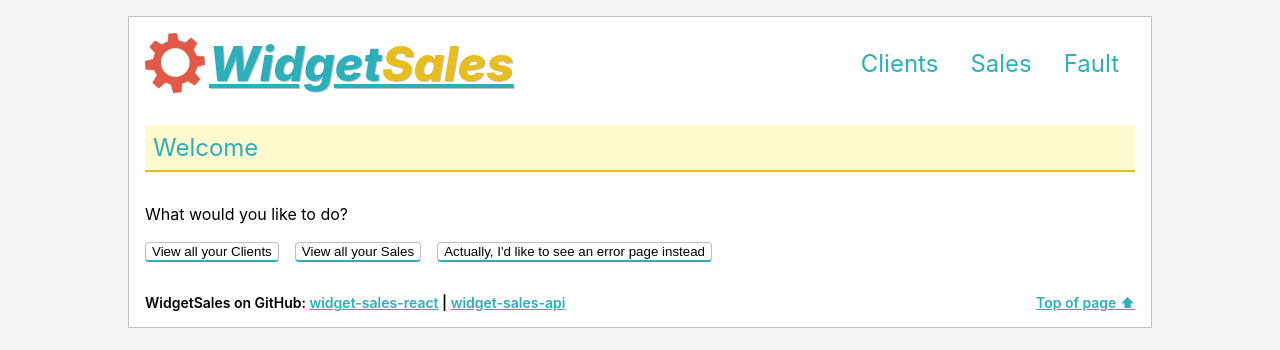
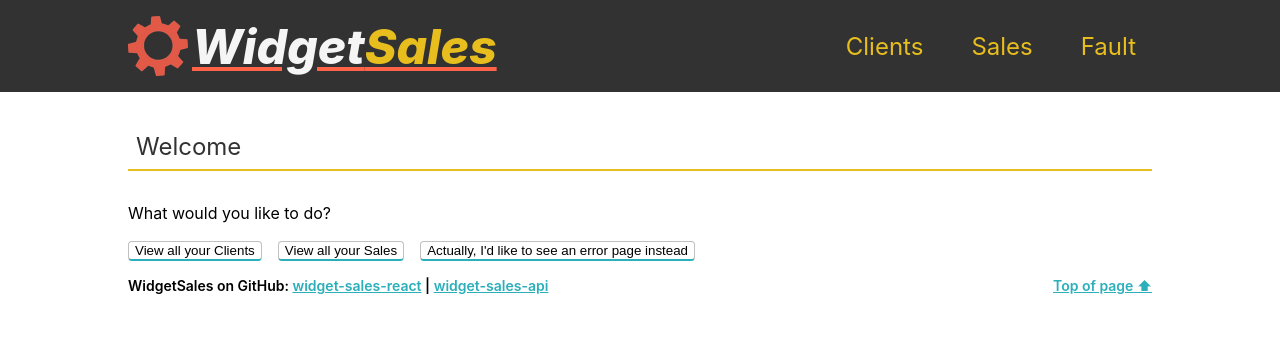
Before and after one commit to albertkawmi/widget-sales-react, a React (Create React App) app: page / in a window 1280 px wide. Shown: the top 350 px of the page. Built offline with nearby package versions, Linux system fonts and the light colour scheme.

Commit message:
Improve UI look and feel

```diff
--- a/src/App.css
+++ b/src/App.css
@@ -3,11 +3,9 @@
  */
 body {
   font-family: -apple-system, BlinkMacSystemFont, 'Segoe UI', Roboto, Oxygen, Ubuntu, Cantarell, 'Open Sans', 'Helvetica Neue', sans-serif;
-  background: whitesmoke;
-}
-
-a, a:active, a:visited {
-  color: #2bafba;
+  background: white;
+  padding: 0;
+  margin: 0;
 }
 
 h1, h2, h3, h4, h5, h6 {
@@ -32,19 +30,10 @@ main {
   margin: 1rem 0;
 }
 
-.page {
-  max-width: 1024px;
-  padding: 1rem;
-  margin: 1rem auto;
-  border: solid 1px silver;
-  background: white;
-}
-
 .page-heading {
   margin: 2rem 0;
   padding: 0.5rem;
-  color: #2bafba;
-  background: lemonchiffon;
+  color: rgb(50, 50, 50);
   border-bottom: solid 2px #e8be1e;
 }
 
@@ -77,7 +66,23 @@ tbody tr.selected {
 /*
  * Helper classes (more could be added if needed)
  */
+.wrap {
+  max-width: 1024px;
+  margin: 0 auto;
+}
+
+.ml {
+  margin-left: 1rem;
+}
 
 .mr {
   margin-right: 1rem;
 }
+
+.mt {
+  margin-top: 1rem;
+}
+
+.mb {
+  margin-bottom: 1rem;
+}
--- a/src/App.js
+++ b/src/App.js
@@ -37,7 +37,7 @@ const Page = () => (
 
     <ErrorMessage />
 
-    <main>
+    <main className="wrap">
       <Switch>
         <Route exact path="/" component={Home} />
         <Route path="/clients/:clientId?" component={Clients} />
--- a/src/components/Footer/Footer.component.js
+++ b/src/components/Footer/Footer.component.js
@@ -2,7 +2,7 @@ import React from 'react'
 import './Footer.css'
 
 const Footer = () => (
-  <footer>
+  <footer className="wrap mt mb">
     <h6 className="footer-text">
       WidgetSales on GitHub:&nbsp;
       <a className="footer-link" href="https://github.com/albertkawmi/widget-sales-react">widget-sales-react</a>
@@ -10,7 +10,7 @@ const Footer = () => (
       <a className="footer-link" href="https://github.com/albertkawmi/widget-sales-api">widget-sales-api</a>
     </h6>
     <h6>
-      <a className="top-of-page" href="#top">Top of page ⬆︎</a>
+      <a className="top-of-page footer-link" href="#top">Top of page ⬆︎</a>
     </h6>
   </footer>
 )
--- a/src/components/Footer/Footer.css
+++ b/src/components/Footer/Footer.css
@@ -3,3 +3,9 @@ footer {
   justify-content: space-between;
   margin-top: 2rem;
 }
+
+.footer-link,
+.footer-link:visited,
+.footer-link:active {
+  color: #2bafba;
+}
--- a/src/components/Header/Header.component.js
+++ b/src/components/Header/Header.component.js
@@ -5,15 +5,17 @@ import Nav from '../Nav'
 import './Header.css'
 
 const Header = () => (
-  <header>
+  <div className="header-bg">
+    <header className="wrap">
       <img className="logo" src={logo} alt="WidgetSales Logo"/>
-    <Link to="/">
+      <Link className="site-title-link" to="/">
         <h1 className="site-title">
           Widget<span className="site-title__highlight">Sales</span>
         </h1>
       </Link>
       <Nav />
     </header>
+  </div>
 )
 
 export default Header
--- a/src/components/Header/Header.css
+++ b/src/components/Header/Header.css
@@ -2,6 +2,11 @@ header {
   display: flex;
   align-items: center;
   margin-bottom: 1rem;
+  padding: 1rem;
+}
+
+.header-bg {
+  background: rgb(50, 50, 50);
 }
 
 .logo {
@@ -11,11 +16,17 @@ header {
 
 .site-title {
   font-weight: 800;
-  text-shadow: 1px 1px silver;
   font-size: 48px;
   font-style: italic;
+  color: whitesmoke;
 }
 
 .site-title__highlight {
   color: #e8be1e;
 }
+
+.site-title-link,
+.site-title-link:active,
+.site-title-link:visited {
+  color: tomato;
+}
--- a/src/components/Nav/Nav.css
+++ b/src/components/Nav/Nav.css
@@ -3,12 +3,22 @@ nav {
   text-align: right;
 }
 
-.nav-link {
-  padding: 0 1rem;
+.nav-link,
+.nav-link:active,
+.nav-link:visited {
+  margin-left: 1rem;
+  padding: 0.5rem 1rem;
   font-size: 24px;
   text-decoration: none;
+  border-radius: 4px;
+  color: #e8be1e;
 }
 
-.nav-link__active {
-  text-decoration: underline;
+.nav-link:hover {
+  color: whitesmoke
 }
+
+.nav-link.nav-link__active {
+  color: whitesmoke;
+  background: dimgrey;
+}
```
Lines whose indentation alone changed are shown as unchanged.
